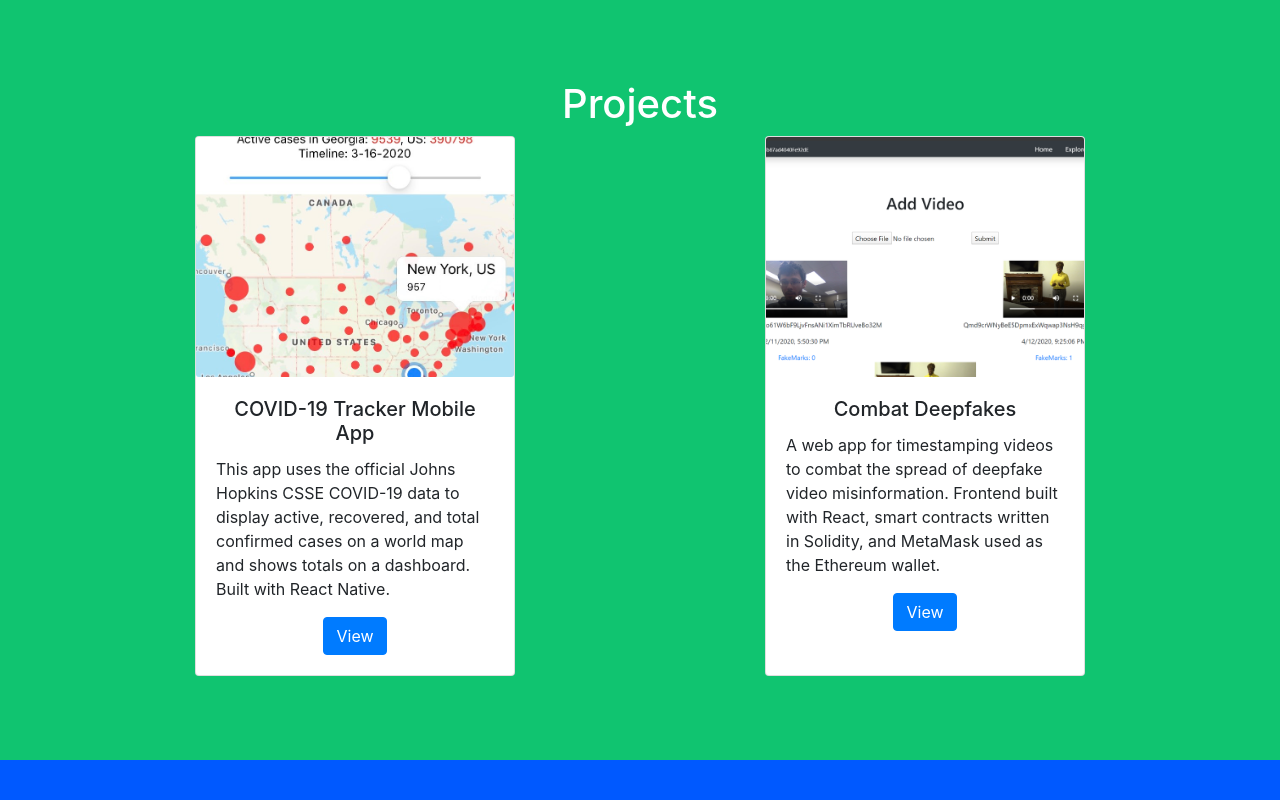
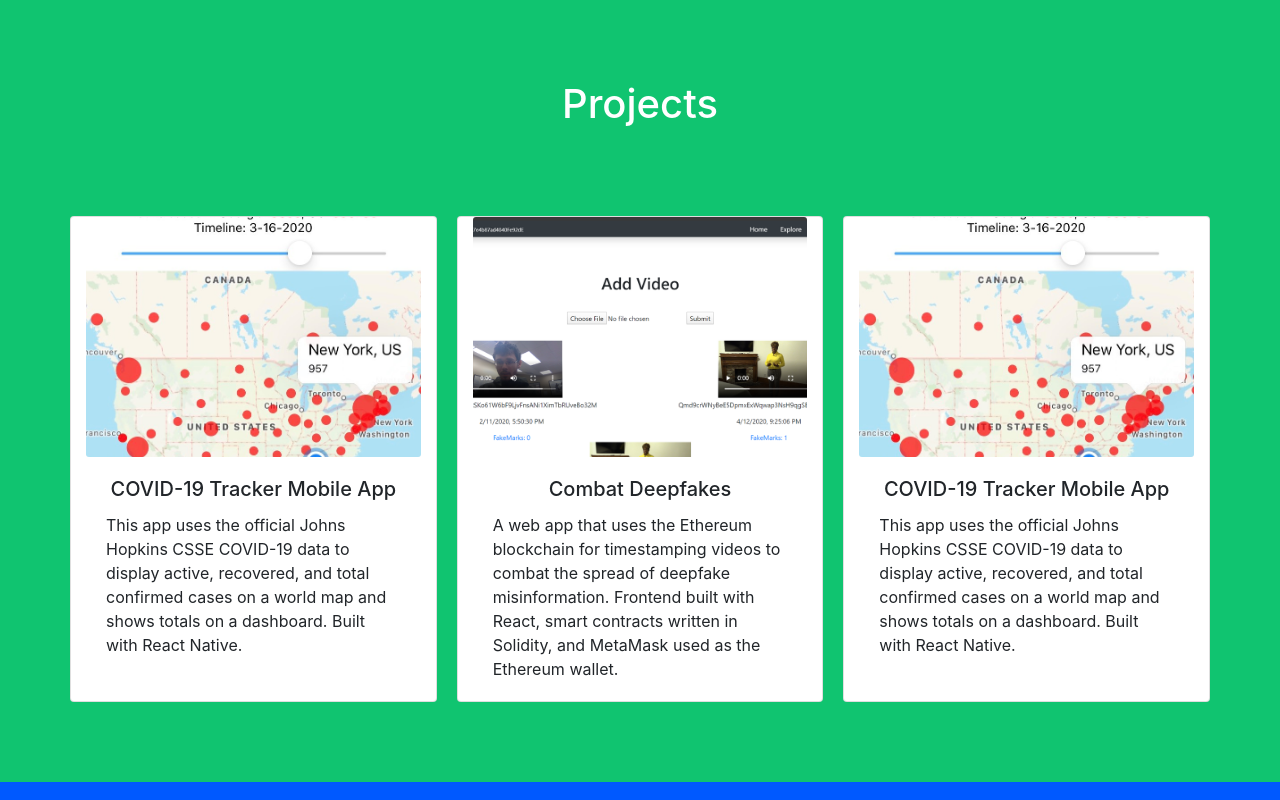
Before and after one commit to thebrandonlucas/homebase, a React (Create React App) app: page / in a window 1280 px wide. Shown: the part 1320-2120 px from the top of the page. Built offline with nearby package versions, Linux system fonts and the light colour scheme.

Commit message:
good spacing for project cards

```diff
--- a/src/App.css
+++ b/src/App.css
@@ -87,6 +87,16 @@
   overflow: hidden;
 }
 
+.card-link {
+  margin: 5rem 0 5rem 0;
+  text-decoration: none;
+  transition: all .2s ease-in-out;
+}
+
+.card-link:hover {
+  transform: scale(1.05);
+}
+
 /* for mobile */
 .fullscreen {
   min-height: 100vmax;
--- a/src/components/ProjectCard.tsx
+++ b/src/components/ProjectCard.tsx
@@ -3,14 +3,13 @@
 
 function ProjectCard(props: any) {
     return (
-        <div className="card text-body" style={{ width: '20rem', marginBottom: 30 }}>
+        <a href={props.link} className="card text-body col-md-3 col-lg-3 flex-grow-1 mw-100 card-link">
             <img className="card-img img-card-top w-100 img-responsive" src={props.imgSrc} alt={props.imgAltText} />
             <div className="card-body">
                 <h5 className="card-title">{props.title}</h5>
                 <p className="card-text text-left">{props.description}</p>
-                <a href={props.link} className="btn btn-primary">View</a>
             </div>
-        </div>
+        </a>
     );
 }
 
--- a/src/pages/ProjectsPage.tsx
+++ b/src/pages/ProjectsPage.tsx
@@ -16,7 +16,7 @@
         imgAltText: "Combat Deepfakes",
         link: "https://thebrandonlucas.github.io/combat-deepfakes/",
         title: "Combat Deepfakes",
-        description: "A web app for timestamping videos to combat the spread of deepfake video misinformation. Frontend built with React, smart contracts written in Solidity, and MetaMask used as the Ethereum wallet.",
+        description: "A web app that uses the Ethereum blockchain for timestamping videos to combat the spread of deepfake misinformation. Frontend built with React, smart contracts written in Solidity, and MetaMask used as the Ethereum wallet.",
     }
 }
 
@@ -25,7 +25,7 @@
         <div id="projects" className="page-container fullscreen" style={{ backgroundColor: props.bgColor }}>
             <h1>Projects</h1>
             <div className="container">
-                <div className="row justify-content-around">
+                <div className="row justify-content-between">
                     <ProjectCard
                         imgSrc={covid_app_img}
                         imgAltText={data.covid19.imgAltText}
@@ -40,14 +40,14 @@
                         title={data.combat_deepfakes.title}
                         description={data.combat_deepfakes.description}
                     />
-                    {/* <ProjectCard
+                    <ProjectCard
                         imgSrc={covid_app_img}
                         imgAltText={data.covid19.imgAltText}
                         link={data.covid19.link}
                         title={data.covid19.title}
                         description={data.covid19.description}
                     />
-                    <ProjectCard imgSrc={combat_deepfakes_img} imgAltText="Combating Deepfakes" link="#" />
+                    {/* <ProjectCard imgSrc={combat_deepfakes_img} imgAltText="Combating Deepfakes" link="#" />
                     <ProjectCard imgSrc="" imgAltText="COVID-19 Tracker App" link="#" /> */}
                 </div>
             </div>
```
